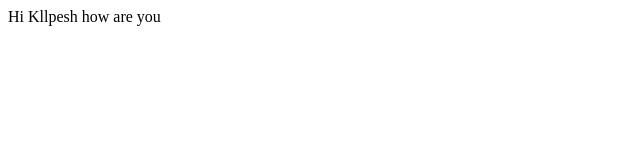
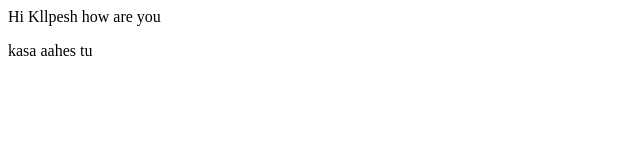
Before and after one commit to kalpeshM018/Test-Demo, a plain HTML site: page index.html in a window 1280 px wide. Shown: the full height of the page, 0-640 px from the left. Drawn offline with Linux system fonts and the light colour scheme.

Commit message:
add data

```diff
--- a/index.html
+++ b/index.html
@@ -9,5 +9,7 @@
 <body>
     <div>Hi Kllpesh how are you</div>
 
+    <p>kasa aahes tu</p>
+
 </body>
 </html>
```
